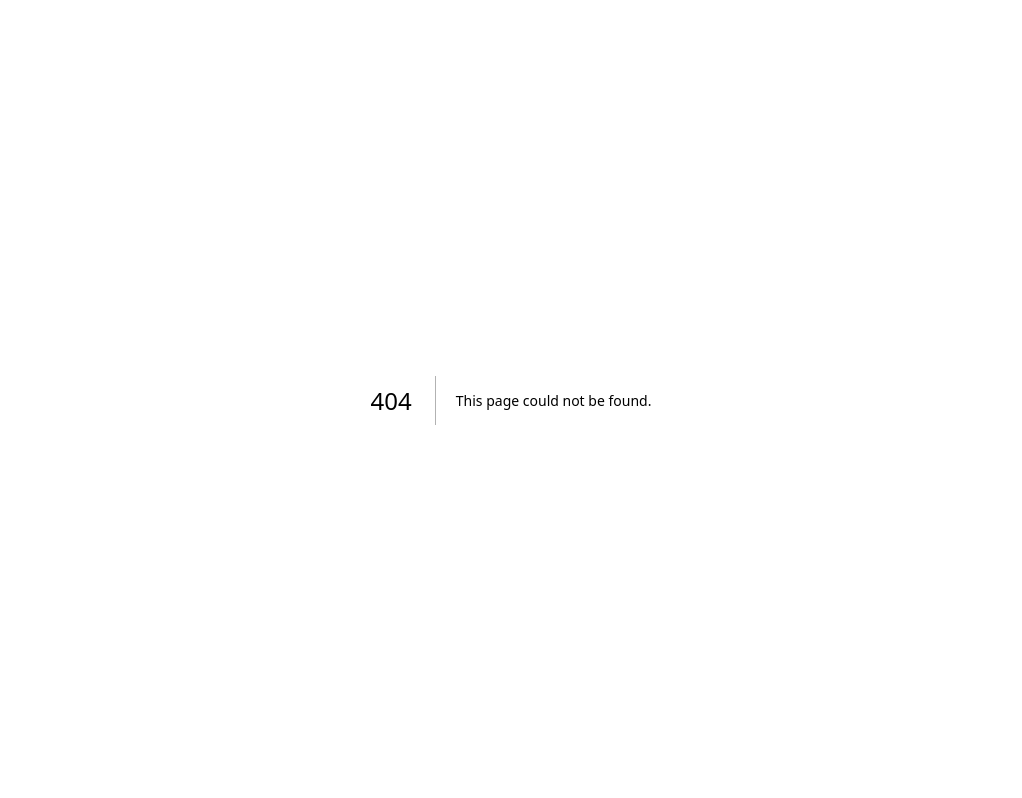
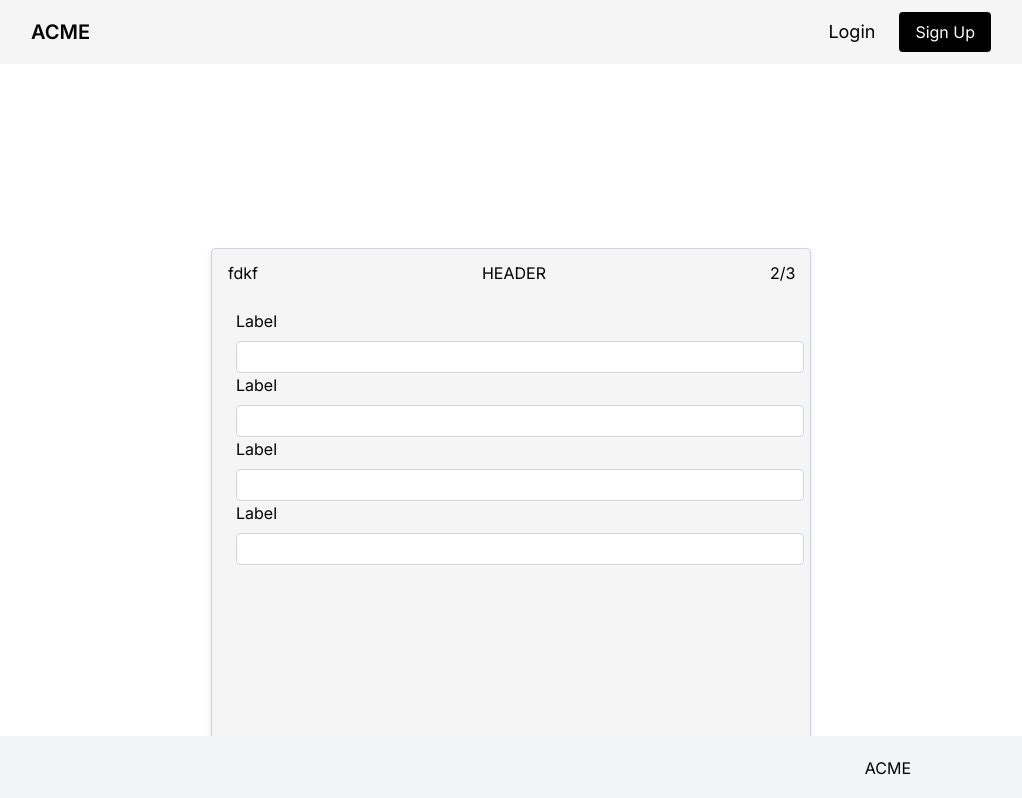
Before and after one commit to halilxibrahim/jobhiring, a Next.js app: page /onboard in a window 1280 px wide. Before the commit this address had no page. Shown: the top 798 px of the page, without its empty margins (129-1151 px from the left). Built offline with nearby package versions, Linux system fonts and the light colour scheme.

Commit message:
pages-navbar-framer-done

```diff
--- /dev/null
+++ b/app/components/frame.tsx
@@ -0,0 +1,41 @@
+import Link from "next/link"
+
+
+export default function Frame() {
+    return (
+
+        <section className="flex justify-center items-center mt-8">
+            <div
+                className="w-[600px] h-[720px] mb-[152px] mt-[152px] rounded border border-gray-300 bg-neutral-100"
+                style={{ boxShadow: '0px 4px 6px rgba(0, 0, 0, 0.1)' }}
+            >
+                <div className="flex">
+                <div className="flex justify-start text-black mt-3 ml-4">
+                fdkf
+                </div>
+                <h1 className="text-black mt-3 ml-56 justify-center" >HEADER</h1>
+                <h1 className="text-black mt-3 ml-[14rem] justify-end">2/3</h1>
+                </div>
+
+                <div className="flex flex-col gap-10 p-6">
+                <label className="text-black w-[568px] h-[24px]">
+                    Label
+                    <input type="text" className="mt-2 w-full h-8 border border-gray-300 rounded px-2" />
+                </label>
+                <label className="text-black w-[568px] h-[24px]">
+                    Label
+                    <input type="text" className="mt-2 w-full h-8 border border-gray-300 rounded px-2" />
+                </label>
+                <label className="text-black w-[568px] h-[24px]">
+                    Label
+                    <input type="text" className="mt-2 w-full h-8 border border-gray-300 rounded px-2" />
+                </label>
+                <label className="text-black w-[568px] h-[24px]">
+                    Label
+                    <input type="text" className="mt-2 w-full h-8 border border-gray-300 rounded px-2" />
+                </label>
+                </div>
+            </div>
+        </section>
+  )
+}
--- /dev/null
+++ b/app/components/navbar.tsx
@@ -0,0 +1,19 @@
+import Link from "next/link"
+
+export default function Navbar() {
+    return (
+        <nav className="w-1440 h-16 bg-neutral-100 flex justify-between items-center px-40">
+            <Link href="/">
+                <div className="font-roboto text-xl font-semibold text-black">ACME</div>
+            </Link>
+        <div>
+            <button className="font-kalam text-lg text-black line-leading-29 text-left mr-6">
+            Login
+            </button>
+            <button className="bg-black hover:bg-black text-white px-4 py-2 rounded">
+            Sign Up
+            </button>
+        </div>
+        </nav>
+  )
+}
--- /dev/null
+++ b/app/onboard/page.tsx
@@ -0,0 +1,17 @@
+import Link from "next/link"
+import Frame from "../components/frame"
+import Navbar from "../components/navbar"
+export default function Onboard() {
+    return (
+
+    <div className="min-h-screen bg-white">
+        <Navbar/>
+        <Frame/>
+        <footer className="fixed bottom-0 left-0 w-full h-16 bg-gray-100 flex justify-end items-center px-40">
+        <p className="text-black mr-20">
+            ACME
+        </p>
+        </footer>
+    </div>
+  )
+}
--- a/app/page.tsx
+++ b/app/page.tsx
@@ -1,113 +1,51 @@
 import Image from 'next/image'
+import Link from 'next/link'
+import Navbar from './components/navbar'
 
 export default function Home() {
   return (
-    <main className="flex min-h-screen flex-col items-center justify-between p-24">
-      <div className="z-10 max-w-5xl w-full items-center justify-between font-mono text-sm lg:flex">
-        <p className="fixed left-0 top-0 flex w-full justify-center border-b border-gray-300 bg-gradient-to-b from-zinc-200 pb-6 pt-8 backdrop-blur-2xl dark:border-neutral-800 dark:bg-zinc-800/30 dark:from-inherit lg:static lg:w-auto  lg:rounded-xl lg:border lg:bg-gray-200 lg:p-4 lg:dark:bg-zinc-800/30">
-          Get started by editing&nbsp;
-          <code className="font-mono font-bold">app/page.tsx</code>
+    <div className="min-h-screen  bg-neutral-100">
+      <Navbar/>
+      <section className="w-1440 h-[691px] bg-cover bg-center bg-hero-image relative top-16">
+        <div className=" absolute ml-[5rem] w-787 h-[53px] top-[185px] left-[390px] right-[390px] flex justify-center items-center text-black text-4xl font-italic ">
+          Best Position ever found
+        </div>
+        <p className="  text-base font-normal leading-7 ml-[2rem] text-center text-black absolute  w-[490px] top-[270px] left-[500px] right-[500px]">
+          Lorem ipsum dolor sit amet, consectetur adipiscing elit, sed do eiusmod tempor incididunt ut labore et dolore magna aliqua.
         </p>
-        <div className="fixed bottom-0 left-0 flex h-48 w-full items-end justify-center bg-gradient-to-t from-white via-white dark:from-black dark:via-black lg:static lg:h-auto lg:w-auto lg:bg-none">
-          <a
-            className="pointer-events-none flex place-items-center gap-2 p-8 lg:pointer-events-auto lg:p-0"
-            href="https://vercel.com?utm_source=create-next-app&utm_medium=appdir-template&utm_campaign=create-next-app"
-            target="_blank"
-            rel="noopener noreferrer"
-          >
-            By{' '}
-            <Image
-              src="/vercel.svg"
-              alt="Vercel Logo"
-              className="dark:invert"
-              width={100}
-              height={24}
-              priority
-            />
-          </a>
+        <div className="flex justify-center items-center h-screen ml-[5rem]">
+            <Link href="/onboard">
+              <button className="bg-black hover:bg-black text-white px-4 py-2 rounded w-[280px] h-[64px] border-r">
+                Start free trial
+              </button>
+            </Link>
         </div>
-      </div>
+      </section>
 
-      <div className="relative flex place-items-center before:absolute before:h-[300px] before:w-[480px] before:-translate-x-1/2 before:rounded-full before:bg-gradient-radial before:from-white before:to-transparent before:blur-2xl before:content-[''] after:absolute after:-z-20 after:h-[180px] after:w-[240px] after:translate-x-1/3 after:bg-gradient-conic after:from-sky-200 after:via-blue-200 after:blur-2xl after:content-[''] before:dark:bg-gradient-to-br before:dark:from-transparent before:dark:to-blue-700 before:dark:opacity-10 after:dark:from-sky-900 after:dark:via-[#0141ff] after:dark:opacity-40 before:lg:h-[360px] z-[-1]">
-        <Image
-          className="relative dark:drop-shadow-[0_0_0.3rem_#ffffff70] dark:invert"
-          src="/next.svg"
-          alt="Next.js Logo"
-          width={180}
-          height={37}
-          priority
-        />
-      </div>
+      <footer className="bg-white h-[259px] flex justify-start items-center">
+        <div className="h-[198px] ml-[140px] text-black font-roboto text-xl font-semibold ">
+          ACME
+        </div>
+        <div className="text-black text-[24px] ml-[85px] mb-[110px] mt-[80px] font-kalam text-base font-normal leading-8 text-left">
+          Ready to get started ?
+          <p className='w-[500px] h-[79px] top[119px] left-[295px] text-[14px] text-sm'>
+          Lorem ipsum dolor sit amet, consectetur adipiscing elit, sed do eiusmod tempor incididunt ut labore et dolore magna aliqua. Ut enim ad minim veniam, quis nostrud exercitation ullamco laboris nisi ut aliquip ex ea commodo consequat.
+          </p>
+        </div>
+        <div className='left-[720px] right-[720px]'>
+          <Image
+            src="/divider.svg"
+            alt="divider"
+            width={2}
+            height={2}
+          />
+        </div>
+        <div className="flex">
+          <h1 className="text-black ml-10 mb-[30px] mt-[217px]">© 2010 — 2020</h1>
+          <h1 className="text-black ml-2 mb-[30px] mt-[217px]" >Privacy — Terms</h1>
+        </div>
+      </footer>
+    </div>
 
-      <div className="mb-32 grid text-center lg:max-w-5xl lg:w-full lg:mb-0 lg:grid-cols-4 lg:text-left">
-        <a
-          href="https://nextjs.org/docs?utm_source=create-next-app&utm_medium=appdir-template&utm_campaign=create-next-app"
-          className="group rounded-lg border border-transparent px-5 py-4 transition-colors hover:border-gray-300 hover:bg-gray-100 hover:dark:border-neutral-700 hover:dark:bg-neutral-800/30"
-          target="_blank"
-          rel="noopener noreferrer"
-        >
-          <h2 className={`mb-3 text-2xl font-semibold`}>
-            Docs{' '}
-            <span className="inline-block transition-transform group-hover:translate-x-1 motion-reduce:transform-none">
-              -&gt;
-            </span>
-          </h2>
-          <p className={`m-0 max-w-[30ch] text-sm opacity-50`}>
-            Find in-depth information about Next.js features and API.
-          </p>
-        </a>
-
-        <a
-          href="https://nextjs.org/learn?utm_source=create-next-app&utm_medium=appdir-template-tw&utm_campaign=create-next-app"
-          className="group rounded-lg border border-transparent px-5 py-4 transition-colors hover:border-gray-300 hover:bg-gray-100 hover:dark:border-neutral-700 hover:dark:bg-neutral-800/30"
-          target="_blank"
-          rel="noopener noreferrer"
-        >
-          <h2 className={`mb-3 text-2xl font-semibold`}>
-            Learn{' '}
-            <span className="inline-block transition-transform group-hover:translate-x-1 motion-reduce:transform-none">
-              -&gt;
-            </span>
-          </h2>
-          <p className={`m-0 max-w-[30ch] text-sm opacity-50`}>
-            Learn about Next.js in an interactive course with&nbsp;quizzes!
-          </p>
-        </a>
-
-        <a
-          href="https://vercel.com/templates?framework=next.js&utm_source=create-next-app&utm_medium=appdir-template&utm_campaign=create-next-app"
-          className="group rounded-lg border border-transparent px-5 py-4 transition-colors hover:border-gray-300 hover:bg-gray-100 hover:dark:border-neutral-700 hover:dark:bg-neutral-800/30"
-          target="_blank"
-          rel="noopener noreferrer"
-        >
-          <h2 className={`mb-3 text-2xl font-semibold`}>
-            Templates{' '}
-            <span className="inline-block transition-transform group-hover:translate-x-1 motion-reduce:transform-none">
-              -&gt;
-            </span>
-          </h2>
-          <p className={`m-0 max-w-[30ch] text-sm opacity-50`}>
-            Explore the Next.js 13 playground.
-          </p>
-        </a>
-
-        <a
-          href="https://vercel.com/new?utm_source=create-next-app&utm_medium=appdir-template&utm_campaign=create-next-app"
-          className="group rounded-lg border border-transparent px-5 py-4 transition-colors hover:border-gray-300 hover:bg-gray-100 hover:dark:border-neutral-700 hover:dark:bg-neutral-800/30"
-          target="_blank"
-          rel="noopener noreferrer"
-        >
-          <h2 className={`mb-3 text-2xl font-semibold`}>
-            Deploy{' '}
-            <span className="inline-block transition-transform group-hover:translate-x-1 motion-reduce:transform-none">
-              -&gt;
-            </span>
-          </h2>
-          <p className={`m-0 max-w-[30ch] text-sm opacity-50`}>
-            Instantly deploy your Next.js site to a shareable URL with Vercel.
-          </p>
-        </a>
-      </div>
-    </main>
   )
 }
```
Also changed, not shown: public/divider.svg (added).
